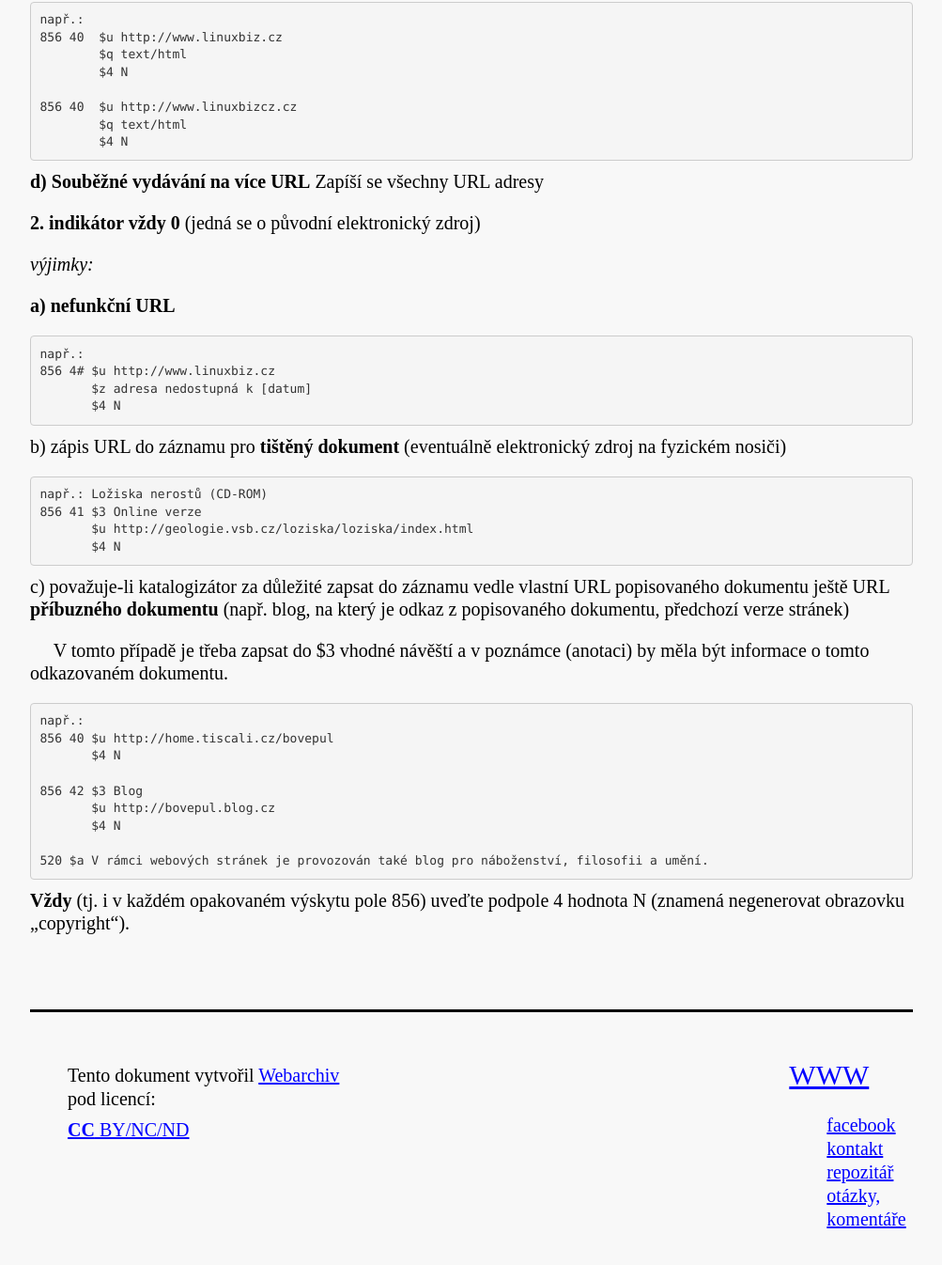
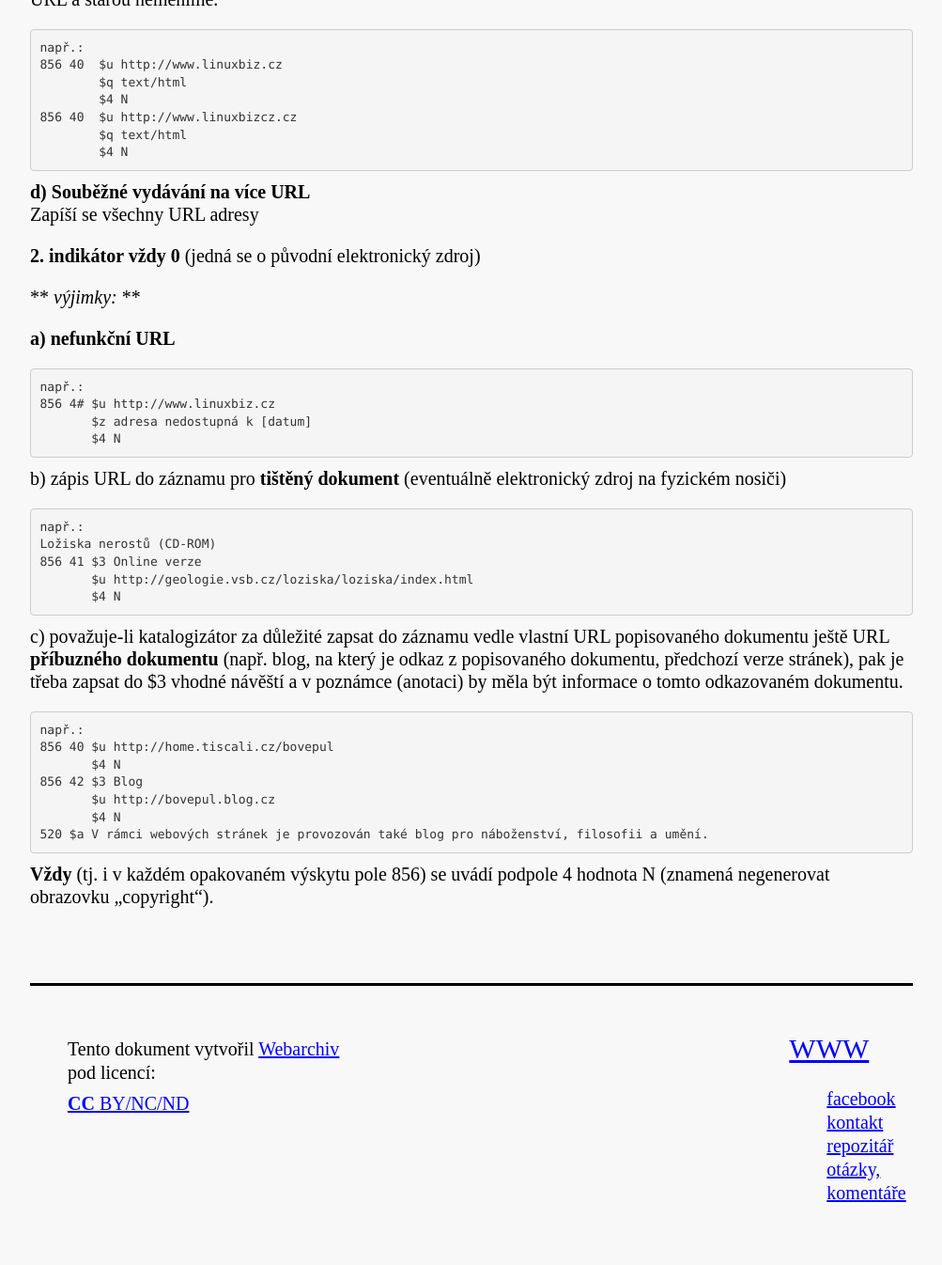
Before and after one commit to WebarchivCZ/katalogizacni-manual, a Jekyll site: the page built from _posts/2017-06-14-alternativni-prezentace.md, in a window 1280 px wide and 1400 px high, scrolled down 1740 px. Shown: the top 1346 px of the window at 94% size, without its empty margins (138-1141 px from the left). Built offline with Jekyll 4.4.1, drawn with Linux system fonts in a browser that asks for light colours; some of the changed text lies outside the part shown.

Commit message:
edit chapter "Alternativni prezentace"

````diff
--- a/_posts/2017-06-14-alternativni-prezentace.md
+++ b/_posts/2017-06-14-alternativni-prezentace.md
@@ -48,7 +48,6 @@ např.:
        $q text/html
        $z adresa platná k [datum, kdy zapisujeme URL do záznamu]
        $4 N
-
 856 4# $u http://www.geogr.muni.cz/ucebnice/kartografie
        $q text/html
        $z adresa nedostupná k [datum, kdy byla nefunkčnost URL zjištěna]
@@ -67,7 +66,6 @@ např.:
 856 40	$u http://www.linuxbiz.cz
         $q text/html
         $4 N
-
 856 40	$u http://www.linuxbizcz.cz
         $q text/html
         $4 N
@@ -79,7 +77,7 @@ Zapíší se všechny URL adresy
 
 **2. indikátor vždy 0** (jedná se o původní elektronický zdroj)
 
-*výjimky:*
+** *výjimky:* **
 
 **a) nefunkční URL**
 
@@ -94,29 +92,26 @@ např.:
 b) zápis URL do záznamu pro **tištěný dokument** (eventuálně elektronický zdroj na fyzickém nosiči)
 
 ```
-např.: Ložiska nerostů (CD-ROM)
+např.:
+Ložiska nerostů (CD-ROM)
 856 41 $3 Online verze
        $u http://geologie.vsb.cz/loziska/loziska/index.html
        $4 N
 ```
 
 
-c) považuje-li katalogizátor za důležité zapsat do záznamu vedle vlastní URL popisovaného dokumentu ještě URL **příbuzného dokumentu** (např. blog, na který je odkaz z popisovaného dokumentu, předchozí verze stránek)
-
-&nbsp;&nbsp;&nbsp;&nbsp; V tomto případě je třeba zapsat do $3 vhodné návěští a v poznámce (anotaci) by měla být informace o tomto odkazovaném dokumentu.
+c) považuje-li katalogizátor za důležité zapsat do záznamu vedle vlastní URL popisovaného dokumentu ještě URL **příbuzného dokumentu** (např. blog, na který je odkaz z popisovaného dokumentu, předchozí verze stránek), pak je třeba zapsat do $3 vhodné návěští a v poznámce (anotaci) by měla být informace o tomto odkazovaném dokumentu.
 
 
 ```
 např.:
 856 40 $u http://home.tiscali.cz/bovepul
        $4 N
-
 856 42 $3 Blog
        $u http://bovepul.blog.cz
        $4 N
-
 520 $a V rámci webových stránek je provozován také blog pro náboženství, filosofii a umění.
 ```
 
 
-**Vždy** (tj. i v každém opakovaném výskytu pole 856) uveďte podpole 4 hodnota N (znamená negenerovat obrazovku „copyright“).
+**Vždy** (tj. i v každém opakovaném výskytu pole 856) se uvádí podpole 4 hodnota N (znamená negenerovat obrazovku „copyright“).
````
Also changed, not shown: other parts of _posts/2017-06-14-alternativni-prezentace.md (+1 -1 lines).
